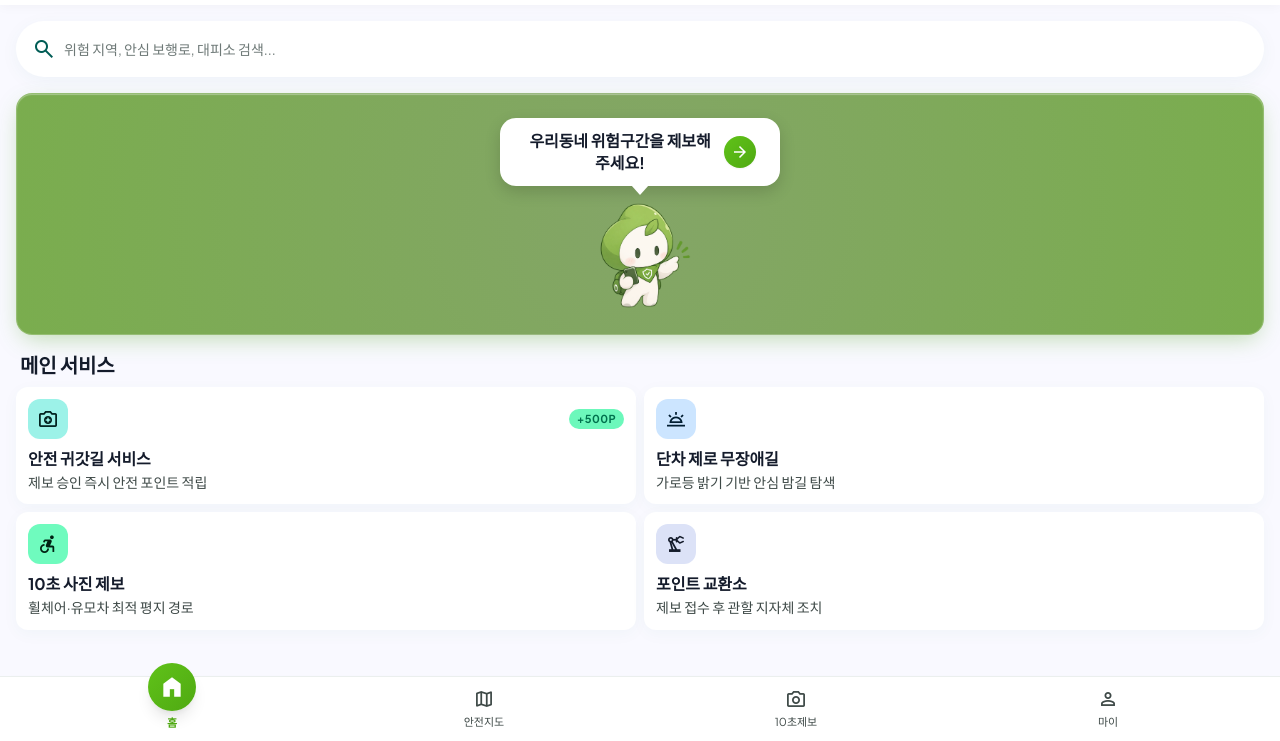
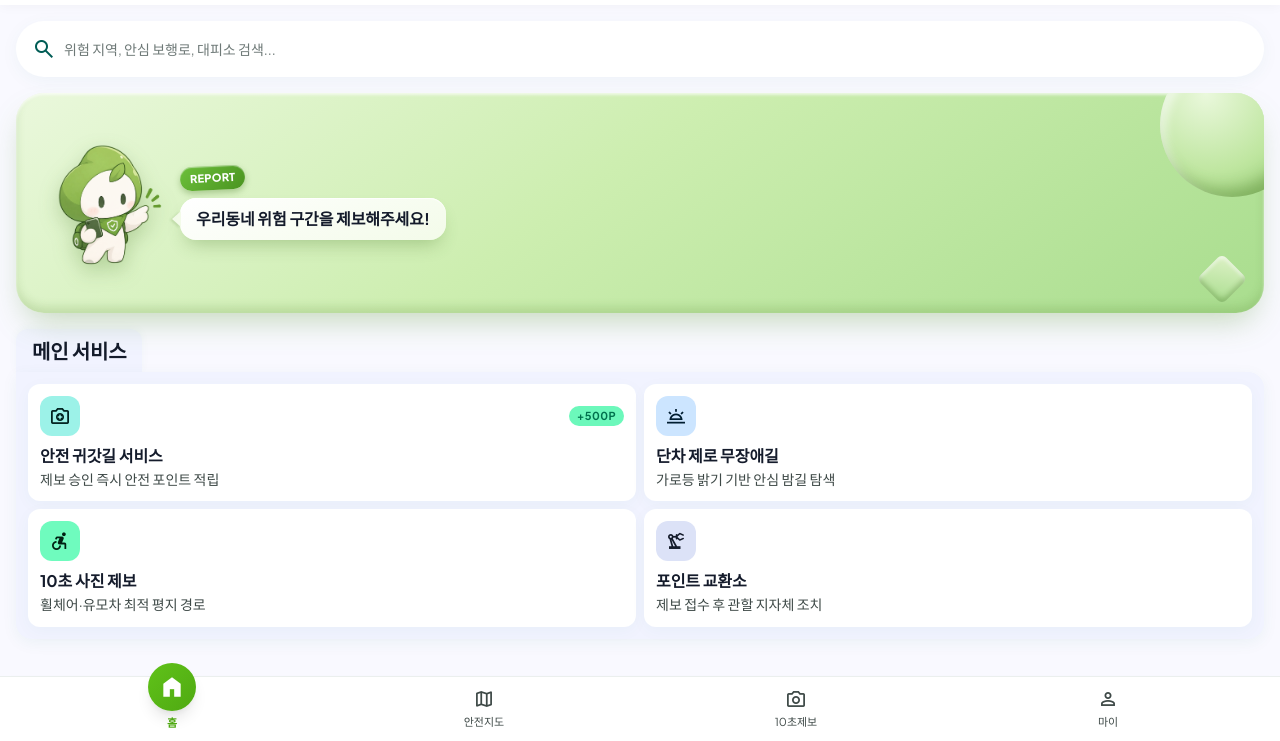
Before and after one commit to 2seoin-design/saftey, a plain HTML site: page frontend/mainhome.html in a window 1280 px wide. Shown: the part 59-800 px from the top of the page. Drawn offline with nearby package versions, Linux system fonts and the light colour scheme; sample sign-in values are in the browser's storage.

Commit message:
디자인 수정

```diff
--- a/frontend/mainhome.html
+++ b/frontend/mainhome.html
@@ -3,12 +3,11 @@
 <head>
 <script>
   if (localStorage.getItem('isLoggedIn') !== 'true') {
-    window.location.href = 'login.html'; // 파일명이 다르면 실제 로그인 파일명으로 변경
+    window.location.href = 'login.html' // 파일명이 다르면 실제 로그인 파일명으로 변경
   }
 </script>
 <meta charset="utf-8">
 <meta name="viewport" content="width=device-width, initial-scale=1.0, maximum-scale=1.0, user-scalable=no, viewport-fit=cover">
-<title>안전디딤돌 - 홈</title>
 <link rel="icon" href="/saftey/img/saftey_logo_nottext.png">
 <link rel="preconnect" href="https://fonts.googleapis.com">
 <link rel="preconnect" href="https://fonts.gstatic.com" crossorigin>
@@ -143,44 +142,44 @@ tailwind.config = {
       </div>
     </div>
 
-<!-- 실시간 안전 히어로 카드 -->
+<!-- 실시간 안전 히어로 카드 (파스텔 그라데이션 + 입체감) -->
 <section
-  class="relative w-full rounded-2xl p-space-lg overflow-hidden border border-white/20 flex items-center justify-center min-h-[220px]"
-  style="background: radial-gradient(circle at center, #84a567 0%, #7aad4e 100%); box-shadow: rgba(255,255,255,0.35) 0px 1px 1px inset, rgba(70,159,15,0.35) 0px 8px 24px -6px;"
+  class="relative w-full rounded-[28px] p-space-lg overflow-hidden flex items-center min-h-[220px]"
+  style="background: linear-gradient(145deg, #eaf8dc 0%, #cdeeb0 45%, #a9dd8e 100%); box-shadow: 0 16px 32px -10px rgba(90,150,50,0.35), inset 0 2px 3px rgba(255,255,255,0.7), inset 0 -6px 10px rgba(70,120,35,0.18);"
 >
-  <div class="relative z-10 flex flex-col items-center gap-3 w-full">
+  <!-- 그래픽 도형: 화면 밖으로 걸치는 원 (파스텔 입체 볼) -->
+  <div class="absolute -right-10 -top-10 w-36 h-36 rounded-full pointer-events-none" style="background: radial-gradient(circle at 32% 28%, #eaf8dc 0%, #bfe6a0 55%, #8fca6c 100%); box-shadow: inset -8px -8px 14px rgba(60,110,25,0.35), inset 6px 6px 10px rgba(255,255,255,0.6);"></div>
+  <!-- 그래픽 도형: 회전한 사각 아웃라인 -->
+  <div class="absolute right-6 bottom-4 w-9 h-9 rounded-md rotate-45 pointer-events-none" style="background: linear-gradient(145deg, #dff2c8, #a9dd8e); box-shadow: inset -3px -3px 5px rgba(60,110,25,0.3), inset 2px 2px 4px rgba(255,255,255,0.6);"></div>
 
-    <!-- 말풍선 -->
-    <div class="relative bg-white rounded-2xl px-space-lg py-space-sm shadow-[0_6px_16px_rgba(0,0,0,0.15)] flex items-center justify-center gap-2 w-full max-w-[280px]">
-      <p class="font-title-sm text-title-sm text-on-surface font-bold text-center leading-snug">
-        우리동네 위험구간을 제보해주세요!
-      </p>
+  <div class="relative z-10 flex items-center justify-start w-full gap-3">
+    <!-- 안내 캐릭터 (왼쪽) -->
+    <img src="../img/safety_charc_annae.png" alt="안전디딤돌 안내 캐릭터" class="relative z-10 h-32 w-auto object-contain shrink-0" style="filter: drop-shadow(0 8px 10px rgba(60,110,25,0.25));">
 
-      <button
-        type="button"
-        aria-label="위험 제보 화면으로 이동"
-        onclick="location.href='report.html'"
-        class="w-8 h-8 rounded-full flex items-center justify-center text-white shrink-0 active:scale-95 transition-transform shadow-sm"
-        style="background: linear-gradient(135deg, rgb(96,194,25) 0%, rgb(79,169,18) 100%);"
-      >
-        <span class="material-symbols-outlined text-[20px]">arrow_forward</span>
-      </button>
+    <div class="flex flex-col items-start gap-2 max-w-[58%]">
+      <!-- 태그 배지 -->
+      <span class="inline-block px-2.5 py-1 text-white font-label-sm text-label-sm font-black uppercase tracking-wide -rotate-3 rounded-full" style="background: linear-gradient(135deg, #6cbf3a 0%, #4a9420 100%); box-shadow: 0 3px 6px rgba(70,120,35,0.35), inset 0 1px 1px rgba(255,255,255,0.5);">REPORT</span>
 
-      <!-- 말풍선 꼬리 (캐릭터 머리 쪽, 아래 방향) -->
-      <span class="absolute left-1/2 -translate-x-1/2 -bottom-[9px] w-0 h-0 border-l-[9px] border-l-transparent border-r-[9px] border-r-transparent border-t-[10px] border-t-white"></span>
+      <!-- 말풍선 -->
+      <div class="relative rounded-2xl px-4 py-2.5" style="background: linear-gradient(160deg, #ffffff 0%, #f3fbe9 100%); box-shadow: 0 10px 18px -6px rgba(60,110,25,0.3), inset 0 1px 1px rgba(255,255,255,0.9);">
+        <p class="font-title-sm text-title-sm text-on-surface font-bold leading-snug">
+          우리동네 위험 구간을 제보해주세요!
+        </p>
+        <!-- 말풍선 꼬리 (캐릭터 쪽, 왼쪽 방향) -->
+        <span class="absolute -left-[8px] top-1/2 -translate-y-1/2 w-0 h-0 border-t-[8px] border-t-transparent border-b-[8px] border-b-transparent border-r-[9px]" style="border-right-color:#f3fbe9; filter: drop-shadow(-2px 1px 1px rgba(60,110,25,0.15));"></span>
+      </div>
     </div>
-
-    <!-- 안내 캐릭터 -->
-    <img src="../img/safety_charc_annae.png" alt="안전디딤돌 안내 캐릭터" class="h-28 w-auto object-contain">
-
   </div>
 </section>
 
-    <!-- 4대 핵심 기능 -->
-    <section class="flex flex-col gap-space-xs">
-      <div class="flex items-center justify-between px-1">
+    <!-- 4대 핵심 기능 (폴더 모양 박스: 인덱스 탭에 '메인 서비스' 표기) -->
+    <section class="flex flex-col items-start w-full">
+      <!-- 폴더 인덱스 탭 -->
+      <div class="px-4 py-2 rounded-t-xl bg-surface-container-low shadow-[0_-2px_8px_rgba(15,118,110,0.04)]">
         <h3 class="font-headline-md text-headline-md text-on-surface font-bold">메인 서비스</h3>
       </div>
+      <!-- 폴더 본체 -->
+      <div class="w-full -mt-px rounded-b-2xl rounded-tr-2xl bg-surface-container-low shadow-[0_4px_16px_rgba(15,118,110,0.06)] p-space-sm">
       <div class="grid grid-cols-2 gap-space-xs">
         <button type="button" onclick="location.href='realtime_map.html'" class="flex flex-col text-left p-space-sm rounded-xl bg-surface-container-lowest shadow-[0_4px_16px_rgba(15,118,110,0.04)] active:scale-[0.98] transition-transform">
           <div class="flex items-center justify-between w-full mb-space-xs">
@@ -220,6 +219,7 @@ tailwind.config = {
           <div class="font-body-md text-body-md text-on-surface-variant line-clamp-2 mt-0.5 leading-snug">제보 접수 후 관할 지자체 조치</div>
         </button>
       </div>
+      </div>
     </section>
   </div>
 </main>
@@ -232,20 +232,25 @@ tailwind.config = {
       </a>
       <span class="font-label-sm text-[11px] font-bold mt-1" style="color: rgb(79,169,18);">홈</span>
     </div>
-    <a class="flex flex-col items-center justify-center gap-1 text-on-surface-variant hover:text-primary transition-colors flex-1 py-1" href="safymap.html">
+    <a class="flex flex-col items-center justify-center gap-1 text-on-surface-variant hover:text-primary transition-colors flex-1 py-1" href="safymap.html" data-auth-required="true">
       <span class="material-symbols-outlined text-[22px]">map</span>
       <span class="font-label-sm text-[11px]">안전지도</span>
     </a>
-    <a class="flex flex-col items-center justify-center gap-1 text-on-surface-variant hover:text-primary transition-colors flex-1 py-1" href="10report.html">
+    <a class="flex flex-col items-center justify-center gap-1 text-on-surface-variant hover:text-primary transition-colors flex-1 py-1" href="10report.html" data-auth-required="true">
       <span class="material-symbols-outlined text-[22px]">photo_camera</span>
       <span class="font-label-sm text-[11px]">10초제보</span>
     </a>
-    <a class="flex flex-col items-center justify-center gap-1 text-on-surface-variant hover:text-primary transition-colors flex-1 py-1" href="mypage.html">
+    <a class="flex flex-col items-center justify-center gap-1 text-on-surface-variant hover:text-primary transition-colors flex-1 py-1" href="mypage.html" data-auth-required="true">
       <span class="material-symbols-outlined text-[22px]">person</span>
       <span class="font-label-sm text-[11px]">마이</span>
     </a>
   </div>
 </nav>
+
+<!-- 로그인 필요 안내 토스트 -->
+<div id="login-toast" class="fixed left-1/2 -translate-x-1/2 z-[60] px-5 py-3 rounded-full bg-[#1E293B]/90 text-white font-label-md text-label-md font-bold shadow-lg backdrop-blur-md opacity-0 pointer-events-none transition-opacity duration-300" style="bottom: calc(5.5rem + env(safe-area-inset-bottom, 0px));">
+  로그인 후 이용해주세요
+</div>
 
 <script>
   document.querySelectorAll('button').forEach(btn => {
@@ -253,6 +258,25 @@ tailwind.config = {
       if (window.navigator && window.navigator.vibrate) {
         window.navigator.vibrate(8);
       }
+    });
+  });
+
+  // 로그인이 필요한 하단 탭: 비로그인 상태에서는 이동을 막고 토스트만 표시
+  const isLoggedIn = localStorage.getItem('isLoggedIn') === 'true';
+  const loginToast = document.getElementById('login-toast');
+  let loginToastTimer = null;
+  document.querySelectorAll('[data-auth-required]').forEach(link => {
+    link.addEventListener('click', (e) => {
+      if (isLoggedIn) return;
+      e.preventDefault();
+      e.stopImmediatePropagation();
+      loginToast.classList.remove('opacity-0');
+      loginToast.classList.add('opacity-100');
+      clearTimeout(loginToastTimer);
+      loginToastTimer = setTimeout(() => {
+        loginToast.classList.remove('opacity-100');
+        loginToast.classList.add('opacity-0');
+      }, 2000);
     });
   });
 
```
